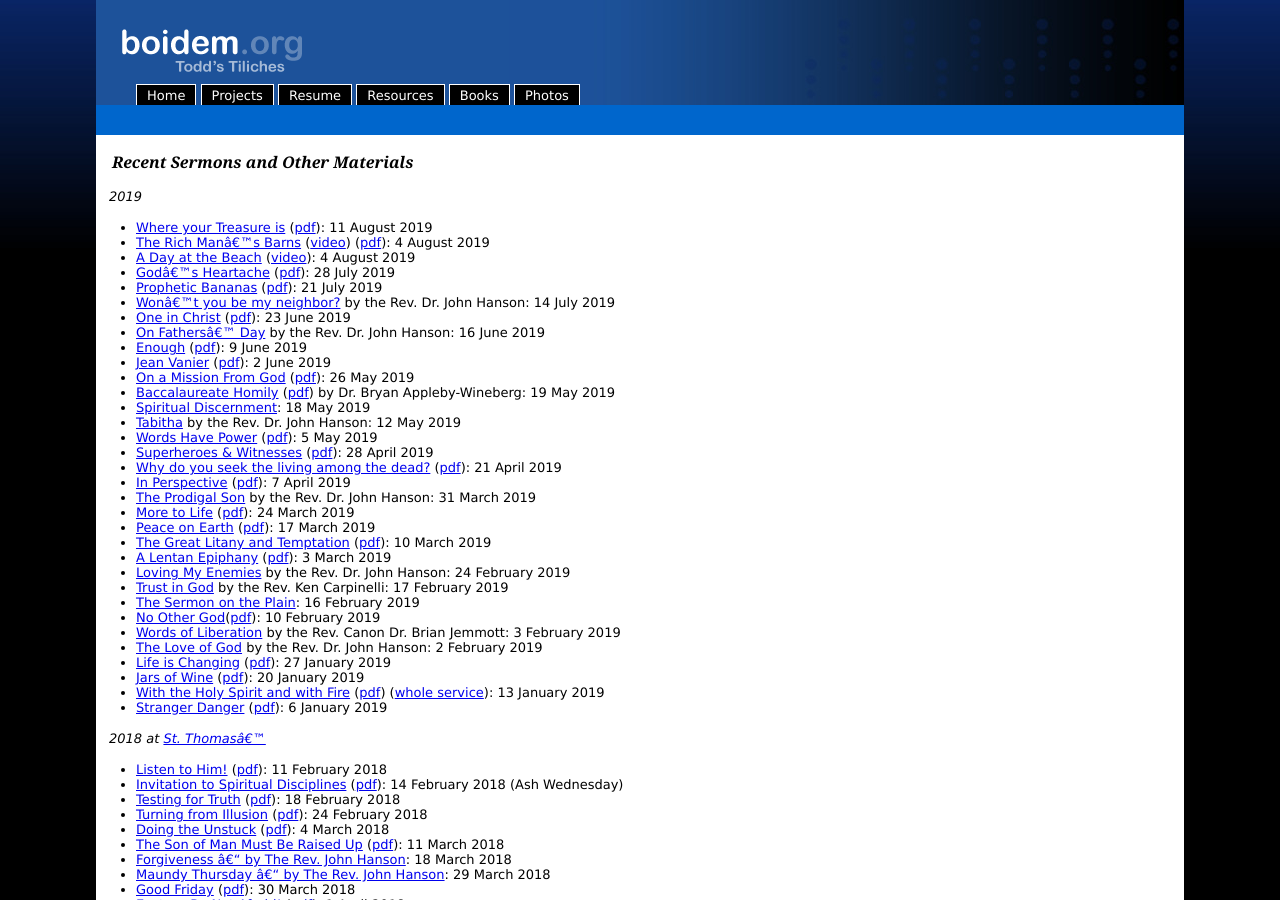
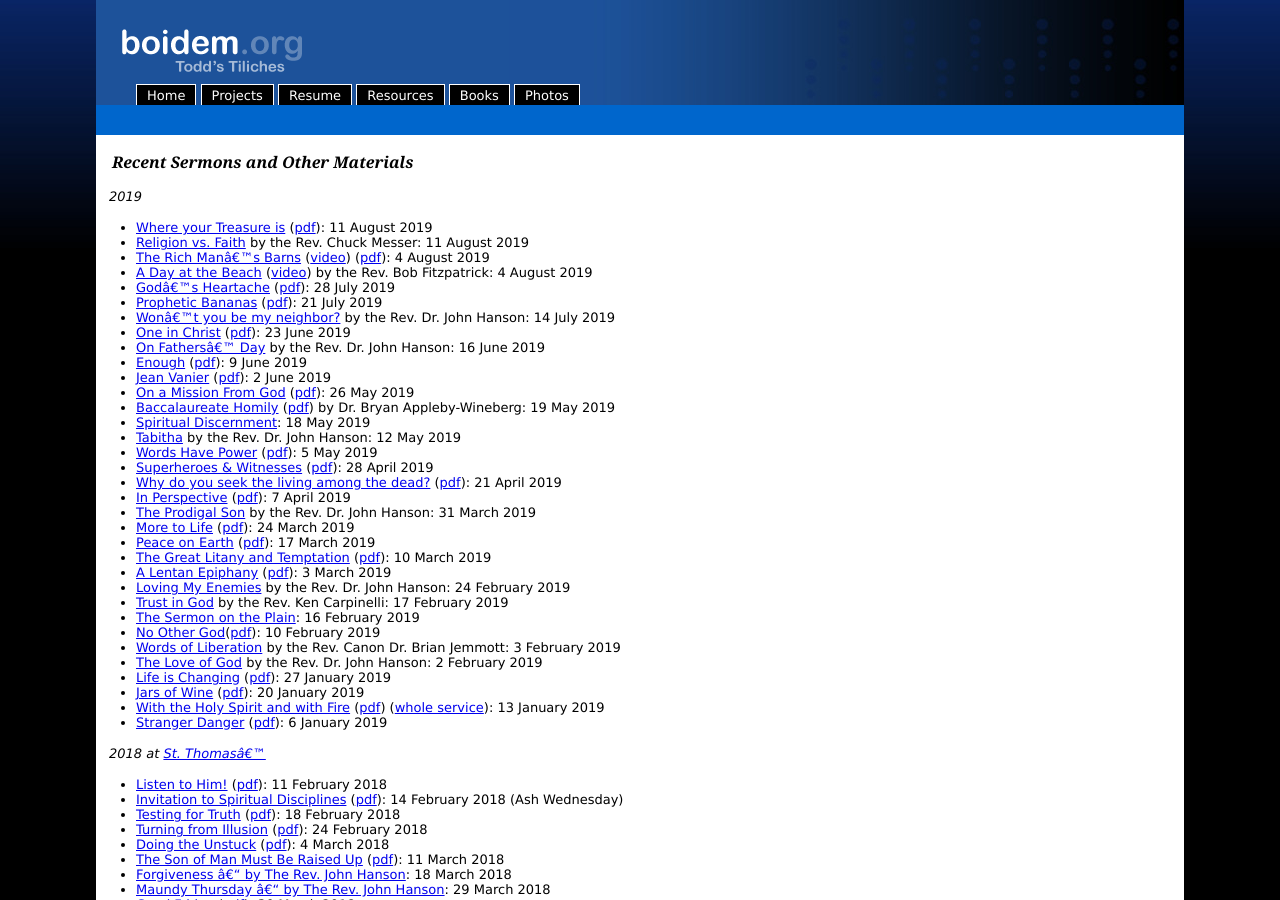
Before and after one commit to toddfoster/toddfoster.github.com, a Jekyll site: the page built from projects.md, in a window 1280 px wide and 900 px high. Built offline with Jekyll 4.4.1, drawn with Linux system fonts in a browser that asks for light colours.

Commit message:
sermon 2

```diff
--- a/projects.md
+++ b/projects.md
@@ -8,8 +8,9 @@ Recent Sermons and Other Materials
 
 *2019*
 * [Where your Treasure is](http://cdn.boidem.org/2019/StJohns20190811-TF.mp3) ([pdf](http://cdn.boidem.org/2019/Proper14C-20190811.pdf)): 11 August 2019
+* [Religion vs. Faith](http://cdn.boidem.org/2019/StT20190811-CM.mp3) by the Rev. Chuck Messer: 11 August 2019
 * [The Rich Man's Barns](http://cdn.boidem.org/2019/StPeters20190804-TF.mp3) ([video](http://cdn.boidem.org/2019/StPeters20190804-TF.mp4)) ([pdf](http://cdn.boidem.org/2019/Proper13C-20190804.pdf)): 4 August 2019
-* [A Day at the Beach](http://cdn.boidem.org/2019/StT20190804-BF.mp3) ([video](http://cdn.boidem.org/2019/StT20190804-BF.mp4)): 4 August 2019
+* [A Day at the Beach](http://cdn.boidem.org/2019/StT20190804-BF.mp3) ([video](http://cdn.boidem.org/2019/StT20190804-BF.mp4)) by the Rev. Bob Fitzpatrick: 4 August 2019
 * [God's Heartache](http://cdn.boidem.org/2019/StT20190728.mp3) ([pdf](http://cdn.boidem.org/2019/Proper12C-20190728.pdf)): 28 July 2019
 * [Prophetic Bananas](http://cdn.boidem.org/2019/StT20190721.mp3) ([pdf](http://cdn.boidem.org/2019/Proper11C-20190721.pdf)): 21 July 2019
 * [Won't you be my neighbor?](http://cdn.boidem.org/2019/StT20190714-JH.mp3) by the Rev. Dr. John Hanson: 14 July 2019
```
